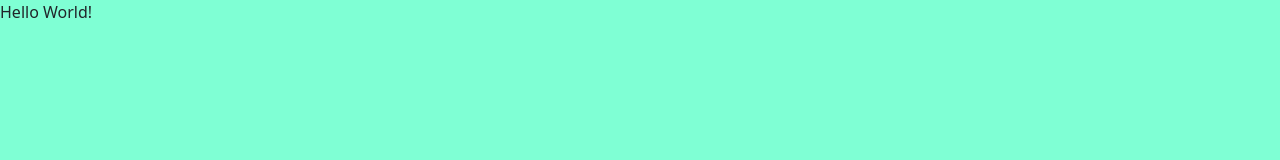
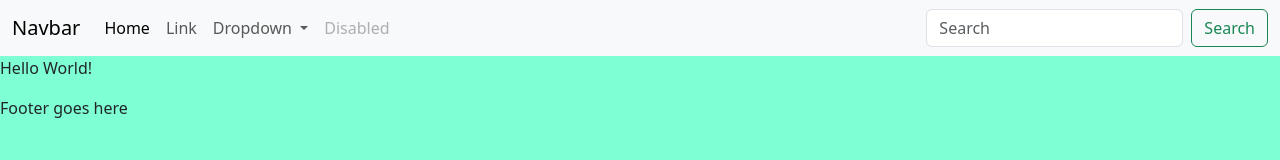
Before and after one commit to Romero2527/imed-1316-fall-2026, a plain HTML site: page index.html in a window 1280 px wide. Drawn offline with nearby package versions, Linux system fonts and the light colour scheme.

Commit message:
added navbar

```diff
--- a/index.html
+++ b/index.html
@@ -16,8 +16,61 @@
 </head>
 
 <body>
-    Hello World!
 
+    <header>
+
+        <nav class="navbar navbar-expand-lg bg-body-tertiary">
+            <div class="container-fluid">
+                <a class="navbar-brand" href="#">Navbar</a>
+                <button class="navbar-toggler" type="button" data-bs-toggle="collapse"
+                    data-bs-target="#navbarSupportedContent" aria-controls="navbarSupportedContent"
+                    aria-expanded="false" aria-label="Toggle navigation">
+                    <span class="navbar-toggler-icon"></span>
+                </button>
+                <div class="collapse navbar-collapse" id="navbarSupportedContent">
+                    <ul class="navbar-nav me-auto mb-2 mb-lg-0">
+                        <li class="nav-item">
+                            <a class="nav-link active" aria-current="page" href="#">Home</a>
+                        </li>
+                        <li class="nav-item">
+                            <a class="nav-link" href="#">Link</a>
+                        </li>
+                        <li class="nav-item dropdown">
+                            <a class="nav-link dropdown-toggle" href="#" role="button" data-bs-toggle="dropdown"
+                                aria-expanded="false">
+                                Dropdown
+                            </a>
+                            <ul class="dropdown-menu">
+                                <li><a class="dropdown-item" href="#">Action</a></li>
+                                <li><a class="dropdown-item" href="#">Another action</a></li>
+                                <li>
+                                    <hr class="dropdown-divider">
+                                </li>
+                                <li><a class="dropdown-item" href="#">Something else here</a></li>
+                            </ul>
+                        </li>
+                        <li class="nav-item">
+                            <a class="nav-link disabled" aria-disabled="true">Disabled</a>
+                        </li>
+                    </ul>
+                    <form class="d-flex" role="search">
+                        <input class="form-control me-2" type="search" placeholder="Search" aria-label="Search" />
+                        <button class="btn btn-outline-success" type="submit">Search</button>
+                    </form>
+                </div>
+            </div>
+        </nav>
+
+    </header>
+
+    <section>
+        <p>Hello World!</p>
+    </section>
+
+    <footer>
+        Footer goes here
+    </footer>
+    <section>
         <!-- Bootstrap CDN JS -->
         <script src="https://cdn.jsdelivr.net/npm/bootstrap@5.3.8/dist/js/bootstrap.bundle.min.js"
             integrity="sha384-FKyoEForCGlyvwx9Hj09JcYn3nv7wiPVlz7YYwJrWVcXK/BmnVDxM+D2scQbITxI"
@@ -25,6 +78,7 @@
 
         <!-- Local JS -->
         <script src="js/scripts.js"></script>
+    </section>
 </body>
 
 </html>
--- a/js/scripts.js
+++ b/js/scripts.js
@@ -1 +1,2 @@
-alert('Hello World From JS');
+// just testing the js file
+// alert('Hello World From JS');
```
Lines whose indentation alone changed are shown as unchanged.
